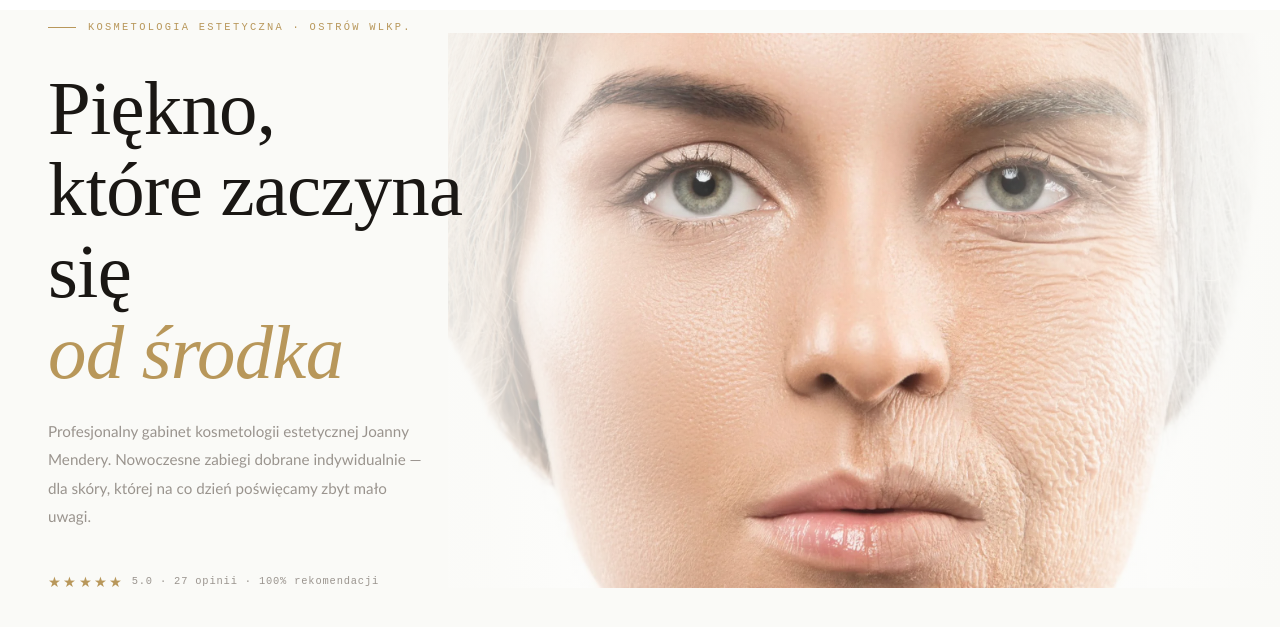
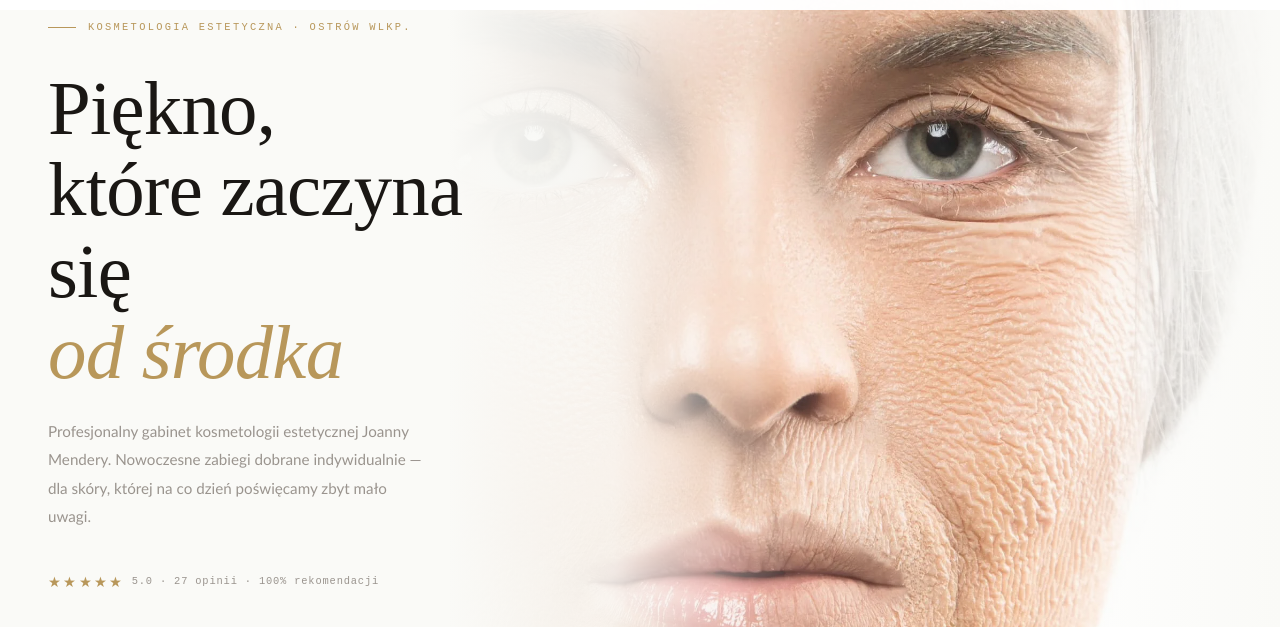
Before and after one commit to artimedes111-gif/webrepo, a website: page skinestetic/index.html in a window 1280 px wide. Shown: the part 135-762 px from the top of the page. Drawn offline with Linux system fonts and the light colour scheme.

Commit message:
sinestetic_v10

```diff
--- a/skinestetic/index.html
+++ b/skinestetic/index.html
@@ -207,17 +207,18 @@
       position: absolute;
       inset: 0;
       z-index: 0;
-      background: #FAFAF7;
+      overflow: hidden;
     }
     .hero-bg img {
-      object-fit: contain;
-      object-position: right center;
-      max-height: 100%;
-      max-width: 65%;
-      margin-left: auto;
-      display: block;
+      position: absolute;
+      inset: 0;
       width: 100%;
       height: 100%;
+      object-fit: cover;
+      object-position: 72% center;
+      max-width: none;
+      transform: scale(0.82);
+      transform-origin: right center;
     }
     .hero-overlay {
       position: absolute;
@@ -226,11 +227,10 @@
       background: linear-gradient(
         to right,
         #FAFAF7 0%,
-        #FAFAF7 28%,
-        rgba(250,250,247,0.85) 38%,
-        rgba(250,250,247,0.15) 55%,
-        rgba(250,250,247,0.08) 75%,
-        rgba(250,250,247,0.6) 90%,
+        #FAFAF7 35%,
+        rgba(250,250,247,0.88) 48%,
+        rgba(250,250,247,0.2) 62%,
+        rgba(250,250,247,0.05) 78%,
         #FAFAF7 100%
       );
     }
```
